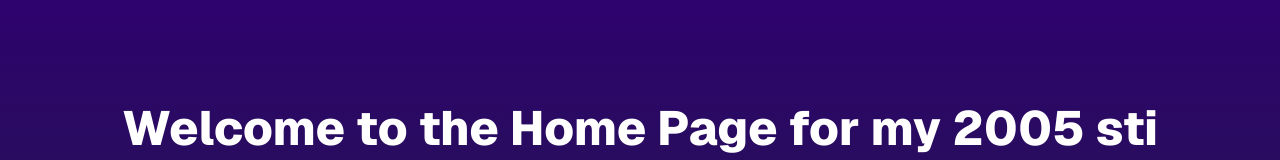
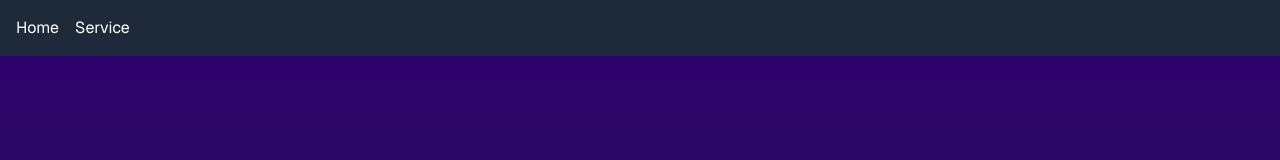
Before and after one commit to AdamKuemmel/2005_sti, a Next.js app: page / in a window 1280 px wide. Shown: the top 160 px of the page. Built offline with nearby package versions, Linux system fonts and the light colour scheme.

Commit message:
quick nav bar

```diff
--- a/src/app/layout.tsx
+++ b/src/app/layout.tsx
@@ -14,11 +14,31 @@
   variable: "--font-geist-sans",
 });
 
+function TopNav() {
+  return (
+    <nav className="w-full bg-gray-800 p-4 text-white">
+      <ul className="flex space-x-4">
+        <li>
+          <a href="/" className="hover:underline">
+            Home
+          </a>
+        </li>
+        <li>
+          <a href="/service" className="hover:underline">
+            Service
+          </a>
+        </li>
+      </ul>
+    </nav>
+  );
+}
+
 export default function RootLayout({
   children,
 }: Readonly<{ children: React.ReactNode }>) {
   return (
     <html lang="en" className={`${geist.variable}`}>
+      <TopNav />
       <body>{children}</body>
     </html>
   );
```
